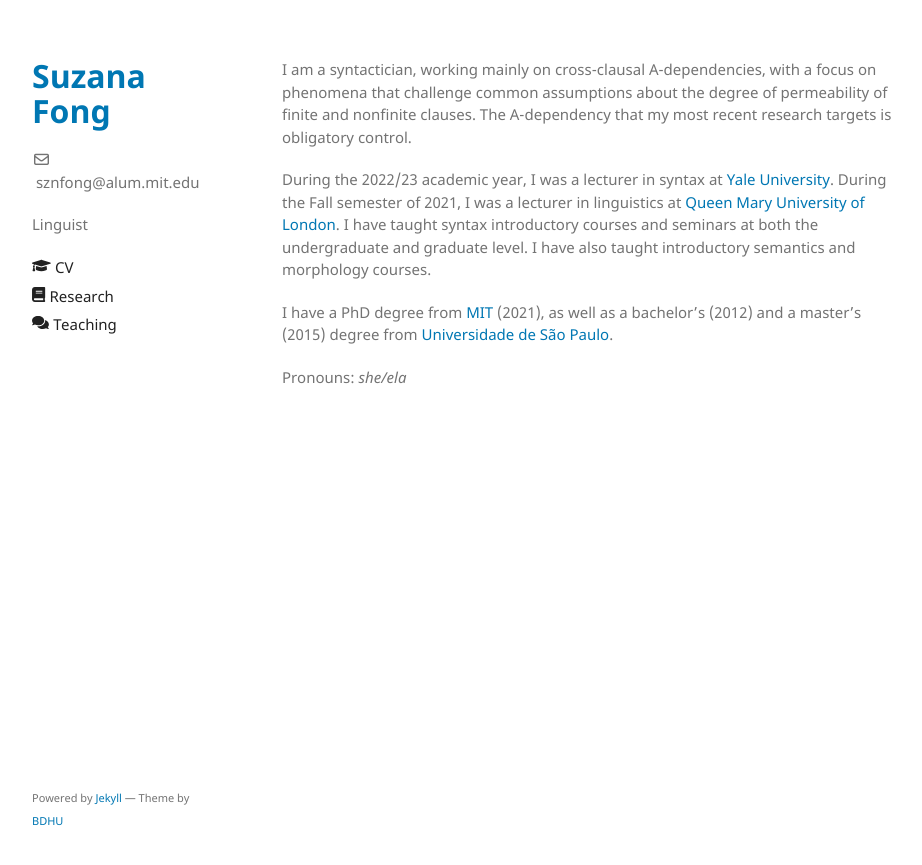
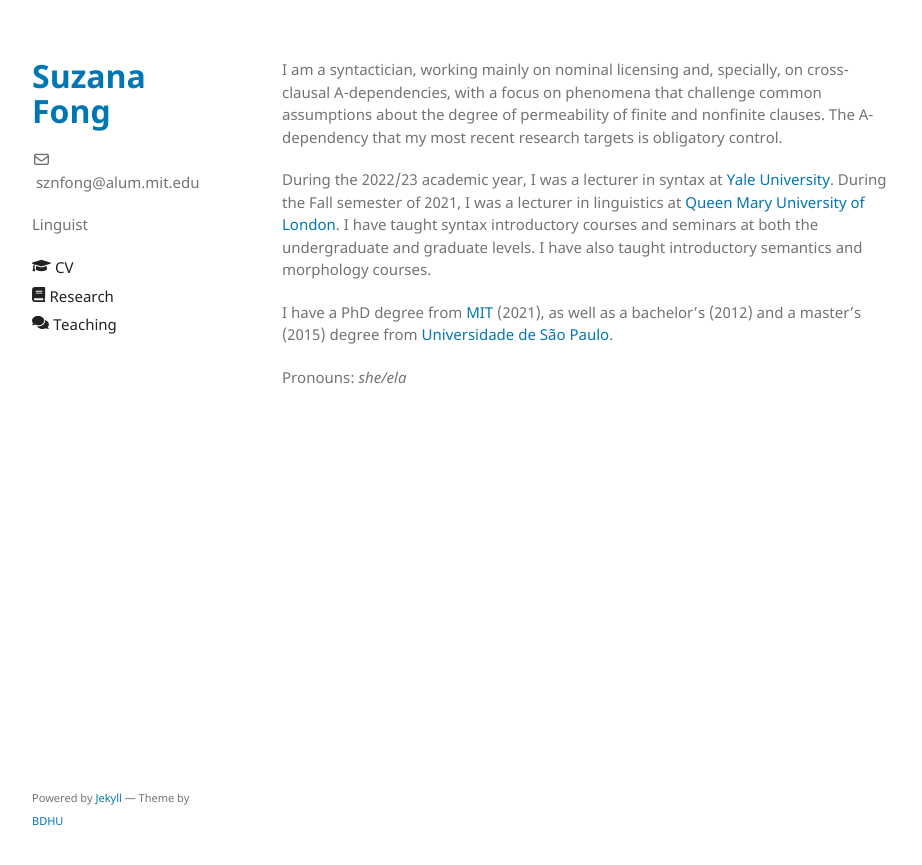
Before and after one commit to sznfng/sznfng.github.io, a Jekyll site: the page built from index.md, in a window 1280 px wide. Shown: the top 865 px of the page, without its empty margins (178-1100 px from the left). Built offline with Jekyll 4.4.1, drawn with Linux system fonts in a browser that asks for light colours.

Commit message:
Update index.md

```diff
--- a/index.md
+++ b/index.md
@@ -2,9 +2,9 @@
 layout: default
 ---
 
-I am a syntactician, working mainly on cross-clausal A-dependencies, with a focus on phenomena that challenge common assumptions about the degree of permeability of finite and nonfinite clauses. The A-dependency that my most recent research targets is obligatory control.
+I am a syntactician, working mainly on nominal licensing and, specially, on cross-clausal A-dependencies, with a focus on phenomena that challenge common assumptions about the degree of permeability of finite and nonfinite clauses. The A-dependency that my most recent research targets is obligatory control.
 
-During the 2022/23 academic year, I was a lecturer in syntax at [Yale University](https://ling.yale.edu/). During the Fall semester of 2021, I was a lecturer in linguistics at [Queen Mary University of London](https://www.qmul.ac.uk/sllf/linguistics/). I have taught syntax introductory courses and seminars at both the undergraduate and graduate level. I have also taught introductory semantics and morphology courses.
+During the 2022/23 academic year, I was a lecturer in syntax at [Yale University](https://ling.yale.edu/). During the Fall semester of 2021, I was a lecturer in linguistics at [Queen Mary University of London](https://www.qmul.ac.uk/sllf/linguistics/). I have taught syntax introductory courses and seminars at both the undergraduate and graduate levels. I have also taught introductory semantics and morphology courses.
 
 I have a PhD degree from [MIT](https://linguistics.mit.edu/) (2021), as well as a bachelor's (2012) and a master's (2015) degree from [Universidade de São Paulo](https://linguistica.fflch.usp.br/).
 
```
